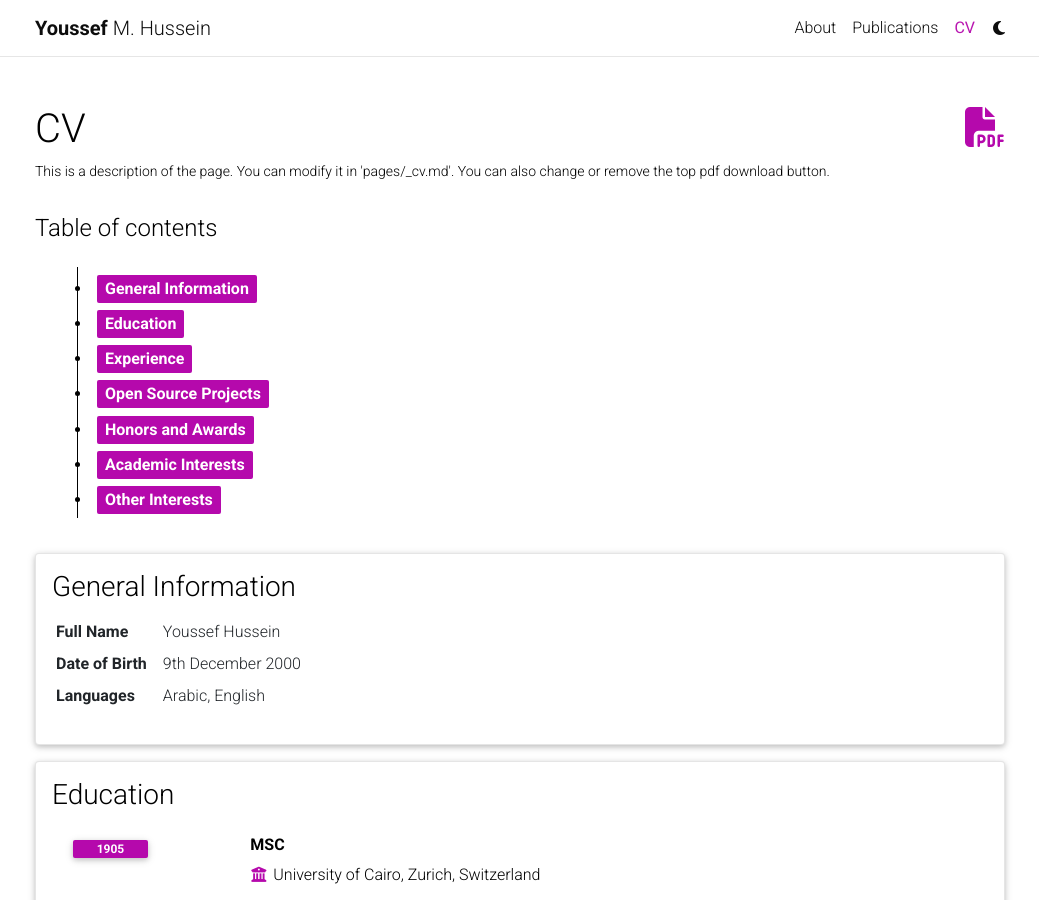
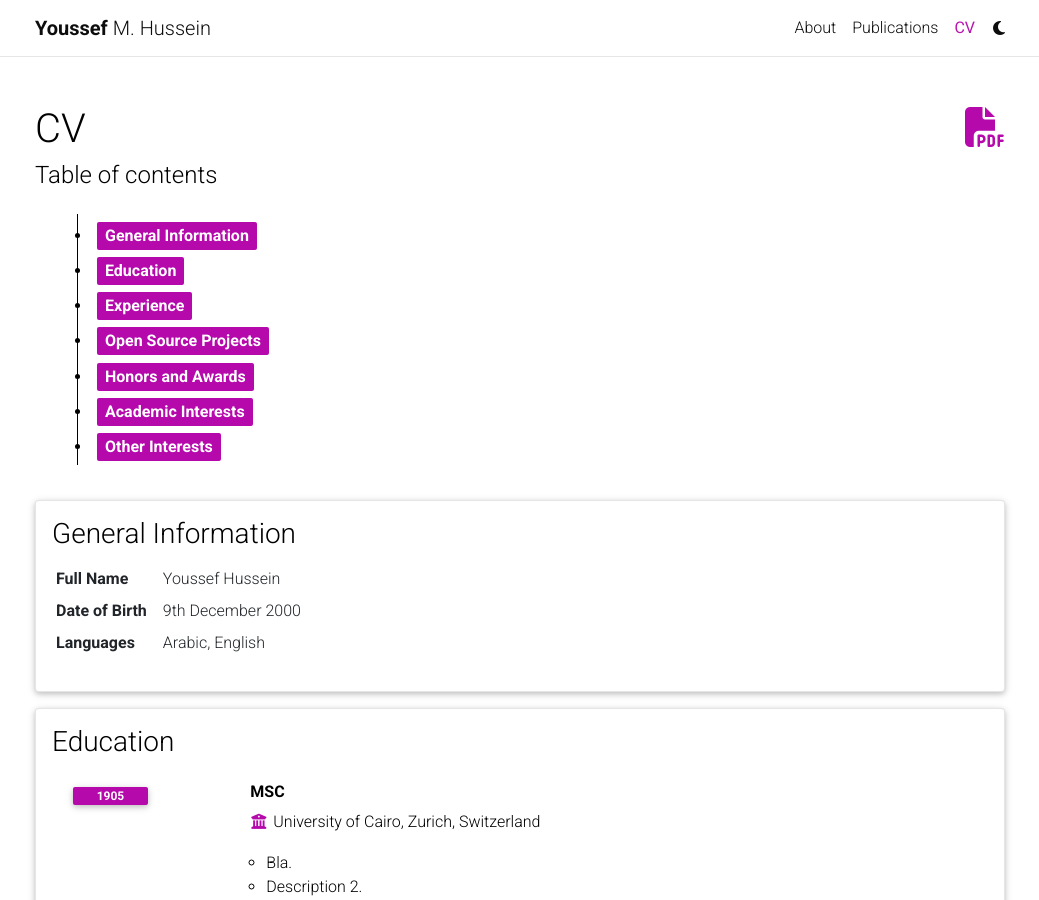
Before and after one commit to joHussien/joHussien.github.io, a Jekyll site: the page built from _pages/cv.md, in a window 1280 px wide and 900 px high. Shown: the whole window, without its empty margins (120-1159 px from the left). Built offline with Jekyll 4.4.1, drawn with Linux system fonts in a browser that asks for light colours; comment, search, counter and statistics services are not loaded; a style sheet for code colours, icons or effects is not loaded.

```diff
--- a/_pages/cv.md
+++ b/_pages/cv.md
@@ -5,5 +5,5 @@
 nav: true
 nav_order: 3
 cv_pdf: YoussefHussein.pdf
-description: This is a description of the page. You can modify it in 'pages/_cv.md'. You can also change or remove the top pdf download button.
+# description:
 ---
```
